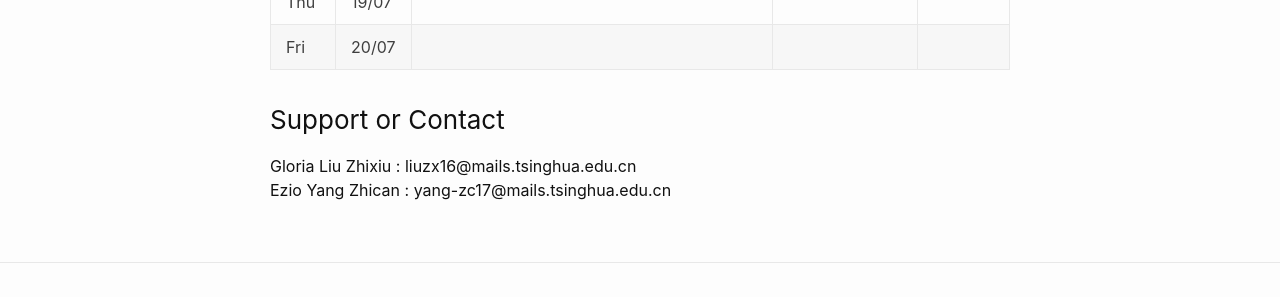
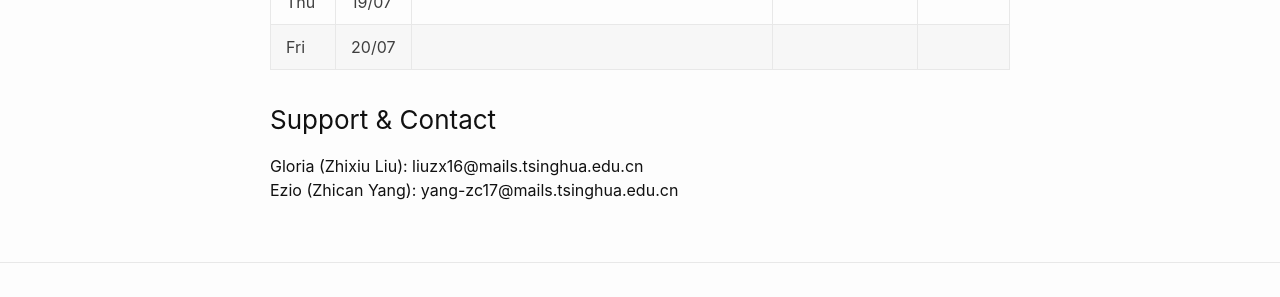
Before and after one commit to china-teaching/viax-summer-2018, a Jekyll site: the page built from _posts/2018-07-15-welcome-to-James-Landay-CS-Summer-Camp.md, in a window 1280 px wide. Shown: the part 1178-1475 px from the top of the page. Built offline with Jekyll 4.4.1, drawn with Linux system fonts in a browser that asks for light colours.

```diff
--- a/_posts/2018-07-15-welcome-to-James-Landay-CS-Summer-Camp.md
+++ b/_posts/2018-07-15-welcome-to-James-Landay-CS-Summer-Camp.md
@@ -20,14 +20,13 @@ Below is schedule for the following days, where you could find attached the **re
 | Day    | Date     | Reading Due         | Lecture                  | Activity             |
 | ------ | -------- | ------------------- | ------------------------ | -------------------- |
 | Sun    | 15/07    | [ABC News Nightline IDEO Deep Dive, July 1999](http://hci.stanford.edu/courses/cs147/2017/au/videos/ABCNews-Nightline_IDEO_July1999.mp4) (22 minutes)  <br> [ABC News, 60 Minutes, IDEO Design Thinking, January 2013](http://hci.stanford.edu/courses/cs147/2017/au/videos/60Minutes_IDEO_January2013.mp4) (13 minutes)    <br> Tom Kelley, [The Perfect Brainstorm](https://github.com/china-teaching/viax-summer-2018/raw/master/resources/Sun/Kelley_TheArtOfInnovation_Chapter4ThePerfectBrainstorm.pdf) , Excerpt from The Art of Innovation  <br> d.school's  [Empathy Fieldguide](https://github.com/china-teaching/viax-summer-2018/raw/master/resources/Sun/FIELDGUIDE-Screen-DTBC-March-2015-V2.pdf)      |          |   |
-| Mon    | 16/07    | Pg. 135-151 from  [Buxton’s Sketching User Experience](https://github.com/china-teaching/viax-summer-2018/blob/master/resources/Mon/Buxton_lowRes.pdf)   <br> ["The Psychology of Everyday Things" (Ch. 1)](https://github.com/china-teaching/viax-summer-2018/raw/master/resources/Mon/Norman-Ch1.PDF)  , from The Design of Everyday Things by Donald Norman           | [01-introduction](https://github.com/china-teaching/viax-summer-2018/raw/master/resources/Mon/01-introduction.pdf) <br>  [02-design-discovery](https://github.com/china-teaching/viax-summer-2018/raw/master/resources/Mon/02-design-discovery.pdf) <br> [03-define](https://github.com/china-teaching/viax-summer-2018/raw/master/resources/Mon/03-define.pdf)             |              |
+| Mon    | 16/07    | Pg. 135-151 from  [Buxton’s Sketching User Experience](https://github.com/china-teaching/viax-summer-2018/raw/master/resources/Mon/Buxton_lowRes.pdf)   <br> ["The Psychology of Everyday Things" (Ch. 1)](https://github.com/china-teaching/viax-summer-2018/raw/master/resources/Mon/Norman-Ch1.PDF)  , from The Design of Everyday Things by Donald Norman           | [01-introduction](https://github.com/china-teaching/viax-summer-2018/raw/master/resources/Mon/01-introduction.pdf) <br>  [02-design-discovery](https://github.com/china-teaching/viax-summer-2018/raw/master/resources/Mon/02-design-discovery.pdf) <br> [03-define](https://github.com/china-teaching/viax-summer-2018/raw/master/resources/Mon/03-define.pdf)             |              |
 | Tue    | 17/07    | ["Making a Paper Prototype" (Ch 4)](https://github.com/china-teaching/viax-summer-2018/raw/master/resources/Tue/Snyder-Ch4.PDF)  from Paper Prototyping by Carolyn Snyder  <br> Watch Scott Klemmer’s HCIOnline lectures:  <br>  [6.1 Visual Design](https://github.com/china-teaching/viax-summer-2018/raw/master/resources/Tue/Visual-Design.mp4) (7:37)   <br>  [6.2 Typography](https://github.com/china-teaching/viax-summer-2018/raw/master/resources/Tue/Typography.mp4) (10:47)   <br>  [6.3 Grids & Alignment](https://github.com/china-teaching/viax-summer-2018/raw/master/resources/Tue/Grids-Alignment.mp4) (17:33)     |        |          |
 | Wed    | 18/07    | [How to Conduct a Heuristic Evaluation](http://www.useit.com/articles/how-to-conduct-a-heuristic-evaluation/)  by Jakob Nielsen       |          |         |
 | Thu    | 19/07    |     |        |    |
 | Fri    | 20/07    |     |       |    |
 
 
-
-
-### Support or Contact
-Gloria Liu Zhixiu : liuzx16@mails.tsinghua.edu.cn  <br> Ezio Yang Zhican : yang-zc17@mails.tsinghua.edu.cn
+### Support & Contact
+Gloria (Zhixiu Liu): liuzx16@mails.tsinghua.edu.cn
+Ezio (Zhican Yang): yang-zc17@mails.tsinghua.edu.cn
```
Also changed, not shown: README.md.
